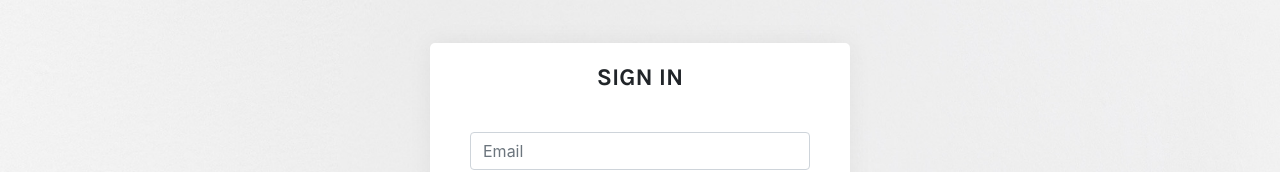
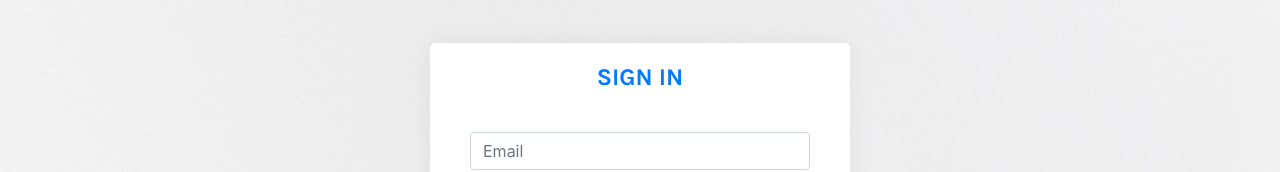
Before and after one commit to aadithyan/scenario, an Angular app in the folder scenario-frontend/: page /login in a window 1280 px wide. Shown: the part 148-320 px from the top of the page. Built offline with nearby package versions, Linux system fonts and the light colour scheme; a web font is replaced by a local one.

Commit message:
Updating the loginscreens

```diff
--- a/scenario-frontend/src/app/components/login/login.component.html
+++ b/scenario-frontend/src/app/components/login/login.component.html
@@ -7,7 +7,7 @@
   </div>
   <div class="m-t-40 card-box">
     <div class="text-center">
-        <h4 class="text-uppercase font-bold mb-0">Sign In</h4>
+        <h4 class="text-uppercase text-primary font-bold mb-0">Sign In</h4>
     </div>
     <div class="p-20">
       <form class="form-horizontal m-t-20" #loginForm="ngForm">
--- a/scenario-frontend/src/app/components/login/login.component.ts
+++ b/scenario-frontend/src/app/components/login/login.component.ts
@@ -5,8 +5,7 @@ import { AuthenticationService } from 'src/app/shared/services/authentication.se
 
 @Component({
   selector: 'app-login',
-  templateUrl: './login.component.html',
-  styleUrls: ['./login.component.css']
+  templateUrl: './login.component.html'
 })
 export class LoginComponent implements OnInit {
   login_modal_data: any = {}
--- a/scenario-frontend/src/app/components/register/register.component.ts
+++ b/scenario-frontend/src/app/components/register/register.component.ts
@@ -5,8 +5,7 @@ import { AuthenticationService } from 'src/app/shared/services/authentication.se
 
 @Component({
   selector: 'app-register',
-  templateUrl: './register.component.html',
-  styleUrls: ['./register.component.css']
+  templateUrl: './register.component.html'
 })
 export class RegisterComponent implements OnInit {
   register_data: any = {}
```
